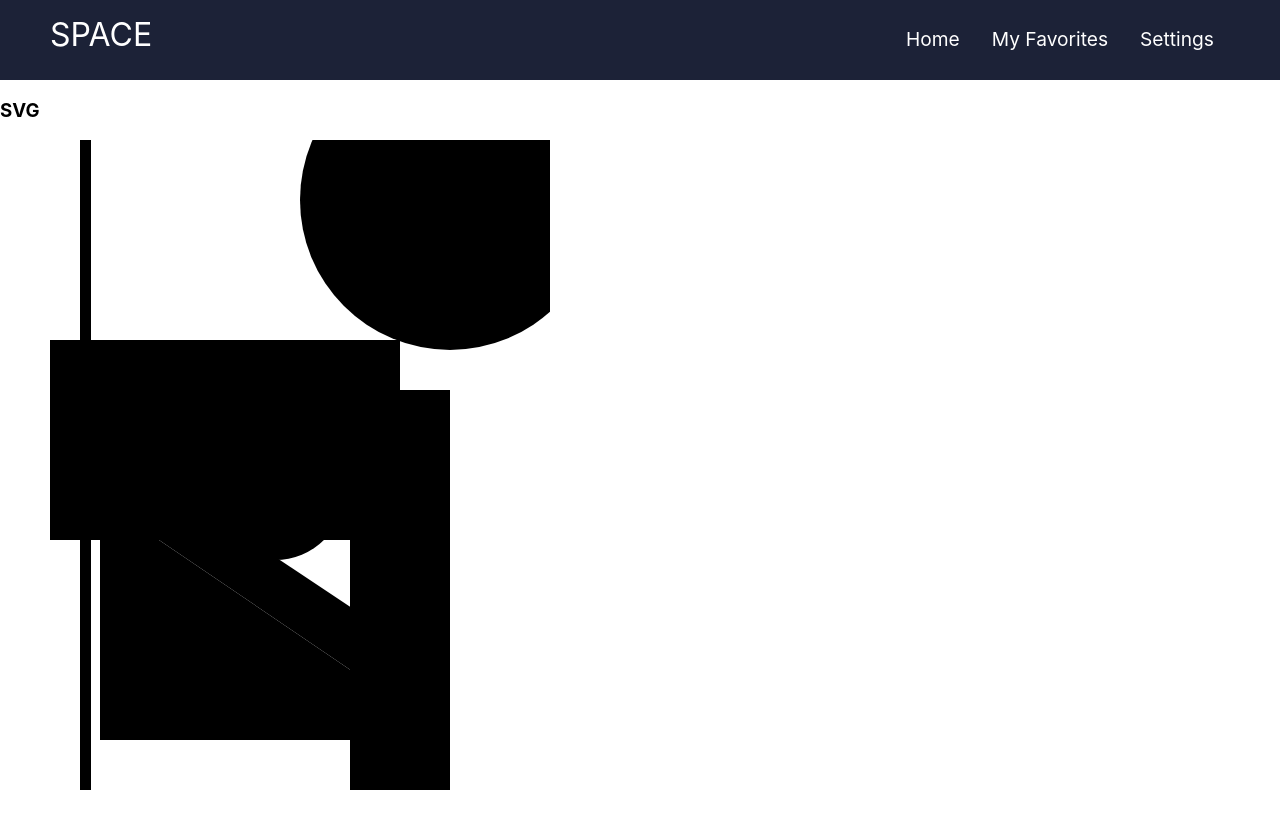
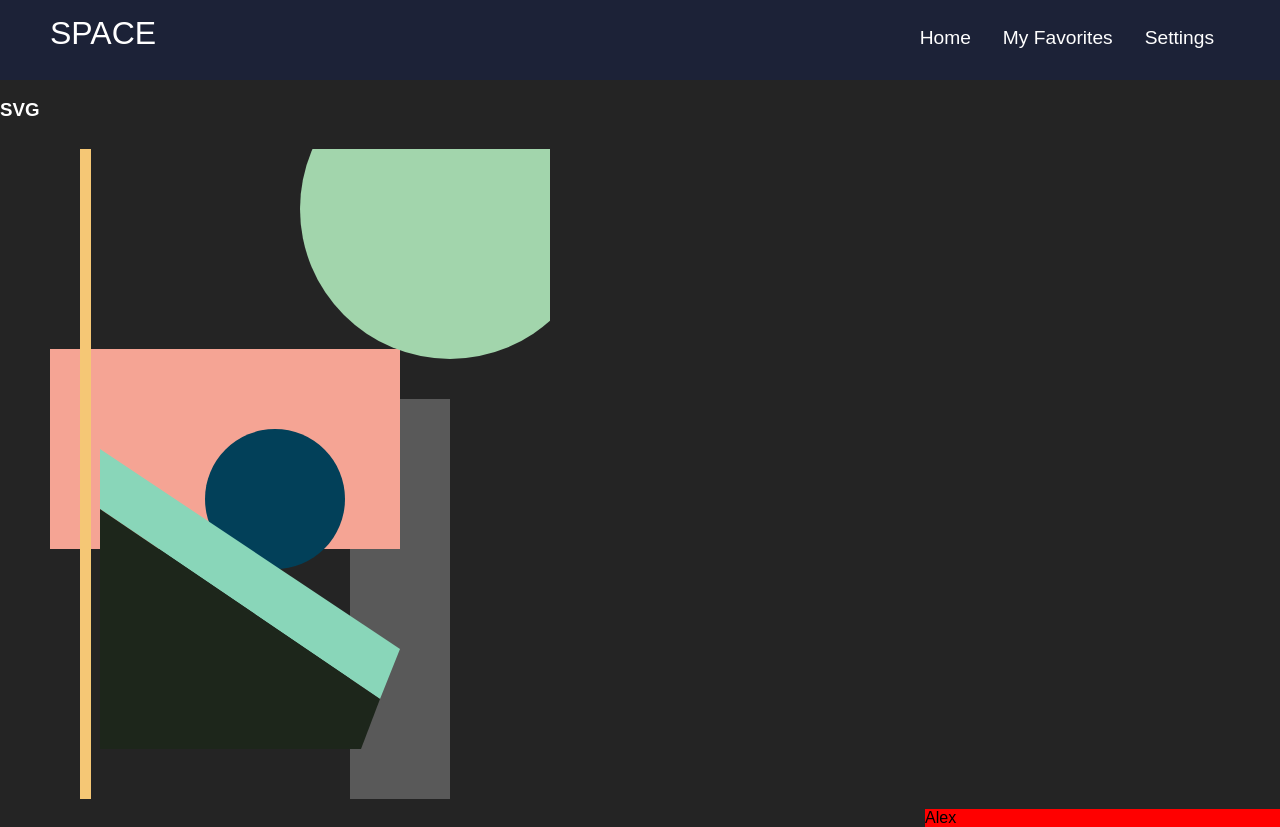
Before and after one commit to ingvildtf/Webutvikling-prosject2, a React (Create React App) app in the folder art-exhibition/: page /home in a window 1280 px wide. Before the commit the page ends 800 px from the top, so only its background shows below. Built offline with nearby package versions, Linux system fonts and the light colour scheme.

Commit message:
Fix css grid display

```diff
--- a/art-exhibition/src/components/NavBar.tsx
+++ b/art-exhibition/src/components/NavBar.tsx
@@ -1,9 +1,9 @@
-import React, {useState} from 'react'
-import {Link} from 'react-router-dom'
+import React, { useState } from 'react'
+import { Link } from 'react-router-dom'
 //import Button from './Button';
 import styled from 'styled-components'
 
-const Wrapper = styled.div `
+const Wrapper = styled.div`
   background: #1c2237;
   height: 80px;
   display: flex;
@@ -13,9 +13,8 @@ const Wrapper = styled.div `
   position: sticky;
   top: 0;
   z-index: 999;
-
 `
-const Container = styled.div `
+const Container = styled.div`
   display: flex;
   justify-content: space-between;
   height: 80px;
@@ -27,24 +26,22 @@ const Container = styled.div `
   padding-right: 50px;
   padding-left: 50px;
 
-    .nav-logo{
+  .nav-logo {
     color: #fff;
     cusor: pointer;
     text-decoration: none;
     font-size: 2rem;
     padding-top: 15px;
-
   }
 
-    .nav-menu{
+  .nav-menu {
     display: flex;
     allign-items: center;
     justify-content: center;
     text-allign: center;
   }
 
-
-    .nav-links{
+  .nav-links {
     display: flex;
     allign-items: center;
     text-decoration: none;
@@ -54,10 +51,9 @@ const Container = styled.div `
     border-bottom: 2px solid transparent;
   }
 
-    .nav-links:hover{
-        border-bottom: 2px solid "f00946;
+  .nav-links:hover {
+    border-bottom: 2px solid 'f00946';
   }
-
 `
 
 function Navbar() {
@@ -70,21 +66,21 @@ function Navbar() {
     //lager navigasjonsbaren øverst på siden
     <Wrapper>
       <Container className="navbar-container container">
-                <Link to='/'className="nav-logo">
+        <Link to="/" className="nav-logo">
           SPACE
         </Link>
 
         {/**Setter navigasjonen til å være drop meny når siden blir under en størrelse */}
-                <ul className={click ? 'nav-menu active': 'nav-menu'}>
-                        <Link to='/home' className="nav-links" >
+        <ul className={click ? 'nav-menu active' : 'nav-menu'}>
+          <Link to="/home" className="nav-links">
             Home
           </Link>
 
-                        <Link to='/my-favorites' className="nav-links" >
+          <Link to="/my-favorites" className="nav-links">
             My Favorites
           </Link>
 
-                        <Link to='/settings' className="nav-links">
+          <Link to="/settings" className="nav-links">
             Settings
           </Link>
         </ul>
--- a/art-exhibition/src/components/Pages/Installations.tsx
+++ b/art-exhibition/src/components/Pages/Installations.tsx
@@ -3,99 +3,96 @@ import React from 'react'
 import styled from 'styled-components'
 //import {grid} from 'styled-components-grid'
 
-
-export const Wrapper = styled.div `
+export const Wrapper = styled.div`
   display: grid;
   background: #242424;
   grid-template-columns: repeat(3, 1fr);
   grid-gap: 10px;
   grid-template-areas:
-    "text"
-    "svg";
-
-
+    'cake . .'
+    'svg . . '
+    '. . potato';
 `
 //${grid({})}
-const Container = styled.div `
-background: blue;
-    display: grid;
-    justify-content: center;
-    align-items: center;
+
+const Text = styled.h3`
+  color: white;
+  grid-area: cake;
 `
-interface WrapperProps{
-    area: string;
+
+const Soething = styled.div`
+  background-color: red;
+  grid-area: potato;
+`
+const SVG = styled.svg`
+  grid-area: svg;
+
+  .midCircle {
+    fill: #024059;
+  }
+  .rect1 {
+    fill: #89d6b9;
   }
 
-const Text = styled.h3 <WrapperProps> `
-color: #1c2237;
-grid-area: ${props => props.area};
-display: grid;
-
-`
-
-const SVG = styled.div <WrapperProps>`
-grid-area: ${props => props.area};
-display: grid;
-.midCircle{
-    fill: #024059;
+  .rect2 {
+    fill: #1d261b;
   }
-.rect1{
-    fill: #89D6B9;
+  .rect3 {
+    fill: #f5c775;
   }
-
-.rect2{
-    fill: #1D261B;
+  .rect4 {
+    fill: #f5a494;
   }
-.rect3{
-    fill: #F5C775;
-}
-.rect4{
-    fill: #F5A494;
-}
-.rect5{
+  .rect5 {
     fill: #595959;
     transform-origin: 72.73% 62%;
   }
 
-.circle{
-    fill: #A2D5AC;
+  .circle {
+    fill: #a2d5ac;
   }
 
-.circle:hover{
+  .circle:hover {
     transform: scale(1.35);
   }
 
-.circle{
+  .circle {
     transition: all 2s;
     transform-origin: 100% 0%;
   }
 
-.rect4:hover{
-    fill: #8090A6;
-
+  .rect4:hover {
+    fill: #8090a6;
   }
 `
 
 function Installations() {
   return (
-        <>
     <Wrapper>
-            <Container>
-            <Text area="text" >SVG</Text>
-            <SVG area="svg">
-                <svg className="image" xmlns = "http://www.w3.org/2000/svg" viewBox = "0 0 550 650" width = "550" height ="650">
+      <Soething>Alex</Soething>
+      <Text>SVG</Text>
+      <SVG
+        className="image"
+        xmlns="http://www.w3.org/2000/svg"
+        viewBox="0 0 550 650"
+        width="550"
+        height="650"
+      >
         <rect className="rect5" x="350" y="250" height="400" width="100"></rect>
-                    <rect className ="rect4" x="50" y="200" height="200" width="350"></rect>
-                    <circle className= "midCircle" cx="275" cy="350" r="70" ></circle>
-                    <polygon className= "rect1" points="100, 300 400, 500 380, 550 100, 360 100, 360" ></polygon>
-                    <polygon className= "rect2" points="100, 360 380, 550 361, 600 100, 600 100, 360" ></polygon>
+        <rect className="rect4" x="50" y="200" height="200" width="350"></rect>
+        <circle className="midCircle" cx="275" cy="350" r="70"></circle>
+        <polygon
+          className="rect1"
+          points="100, 300 400, 500 380, 550 100, 360 100, 360"
+        ></polygon>
+        <polygon
+          className="rect2"
+          points="100, 360 380, 550 361, 600 100, 600 100, 360"
+        ></polygon>
         <rect className="rect3" x="80" y="0" width="2%" height="650"></rect>
         <circle className="circle" cx="450" cy="60" r="150"></circle>
-                </svg>
       </SVG>
-            </Container>
     </Wrapper>
-        </>
   )
 }
 
```
Also changed, not shown: art-exhibition/src/installation/Installation1.tsx (deleted, +0 -9 lines), art-exhibition/src/mainpage.tsx (+11 -13 lines). Lines whose indentation alone changed are shown as unchanged.
